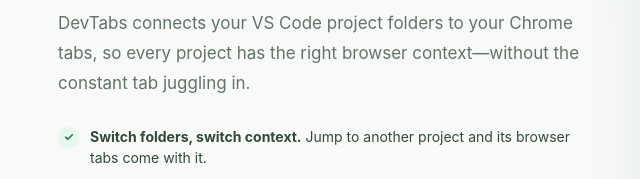
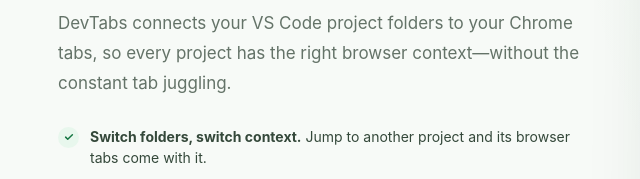
Before and after one commit to djiouihamza-ai/DevTabs, a plain HTML site: page index.html in a window 1280 px wide. Shown: the part 357-536 px from the top of the page, 22-662 px from the left. Drawn offline with Linux system fonts and the light colour scheme.

Commit message:
Update index.html

```diff
--- a/index.html
+++ b/index.html
@@ -206,7 +206,7 @@
       <div>
         <span class="eyebrow"><span class="eyebrow-dot"></span> A tiny tool for focused developers</span>
         <h1 id="hero-title">Switch projects.<br />Your tabs <span class="accent">follow.</span></h1>
-        <p class="hero-copy">DevTabs connects your VS Code project folders to your Chrome tabs, so every project has the right browser context—without the constant tab juggling in.</p>
+        <p class="hero-copy">DevTabs connects your VS Code project folders to your Chrome tabs, so every project has the right browser context—without the constant tab juggling.</p>
         <ul class="benefits">
           <li><span class="check"><svg viewBox="0 0 16 16" fill="none"><path d="m3.5 8.2 2.8 2.7 6.2-6" stroke="currentColor" stroke-width="2" stroke-linecap="round" stroke-linejoin="round"/></svg></span><span><strong>Switch folders, switch context.</strong> Jump to another project and its browser tabs come with it.</span></li>
           <li><span class="check"><svg viewBox="0 0 16 16" fill="none"><path d="m3.5 8.2 2.8 2.7 6.2-6" stroke="currentColor" stroke-width="2" stroke-linecap="round" stroke-linejoin="round"/></svg></span><span><strong>Keep work separate.</strong> Stop mixing localhost apps, docs, dashboards, and research.</span></li>
```
